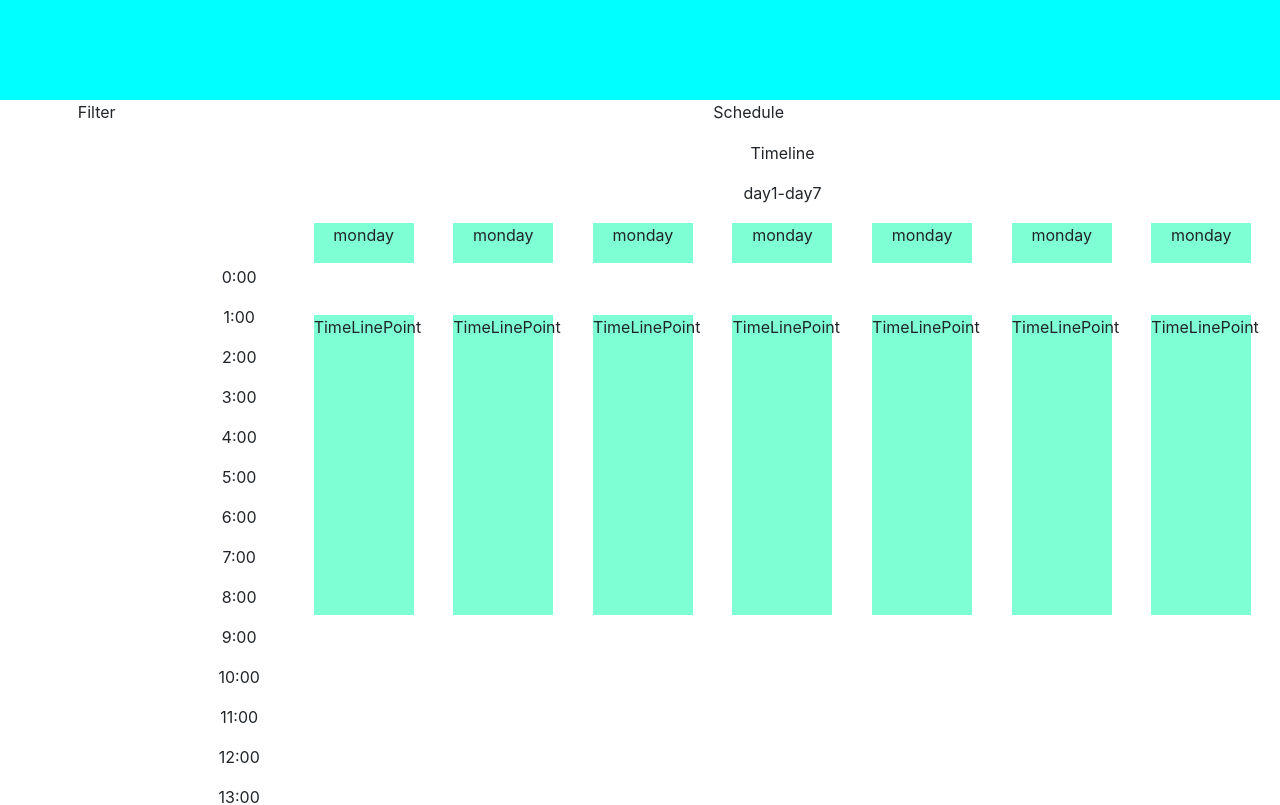
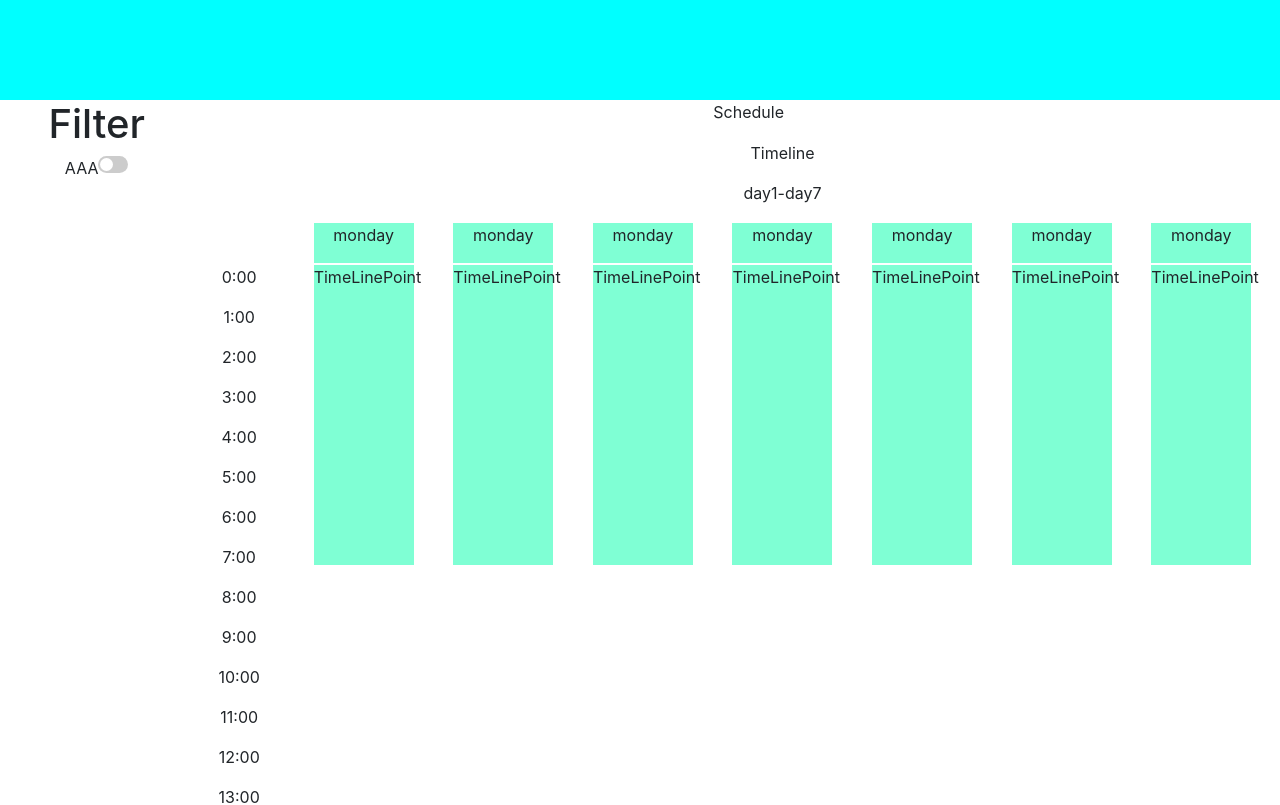
Before and after one commit to GDUNO2k/dating, a React (Create React App) app: page / in a window 1280 px wide. Shown: the top 805 px of the page. Built offline with nearby package versions, Linux system fonts and the light colour scheme.

Commit message:
add home 03

```diff
--- /dev/null
+++ b/src/pages/client/home/Filter.css
@@ -0,0 +1,71 @@
+button:active {
+    background-color: red;
+}
+
+/* The switch - the box around the slider */
+.switch {
+    position: relative;
+    display: inline-block;
+    width: 30px;
+    height: 17px;
+}
+
+/* Hide default HTML checkbox */
+.switch input {
+    opacity: 0;
+    width: 0;
+    height: 0;
+}
+
+/* The slider */
+.slider {
+    position: absolute;
+    cursor: pointer;
+    top: 0;
+    left: 0;
+    right: 0;
+    bottom: 0;
+    background-color: #ccc;
+    -webkit-transition: .4s;
+    transition: .4s;
+}
+
+.slider:before {
+    position: absolute;
+    content: "";
+    height: 13px;
+    width: 13px;
+    left: 2px;
+    bottom: 2px;
+    background-color: white;
+    -webkit-transition: .4s;
+    transition: .4s;
+}
+
+input:checked+.slider {
+    background-color: #2196F3;
+}
+
+input:focus+.slider {
+    box-shadow: 0 0 1px #2196F3;
+}
+
+input:checked+.slider:before {
+    -webkit-transform: translateX(13px);
+    -ms-transform: translateX(13px);
+    transform: translateX(13px);
+}
+
+/* Rounded sliders */
+.slider.round {
+    border-radius: 17px;
+}
+
+.slider.round:before {
+    border-radius: 50%;
+}
+
+.filter_option {
+    display: flex;
+    justify-content: center;
+}
--- /dev/null
+++ b/src/pages/client/home/Filter.jsx
@@ -0,0 +1,21 @@
+import React from "react";
+import "./Filter.css";
+
+function Filter(props) {
+  return (
+    <div>
+      <form>
+        <h1>Filter</h1>
+        <div className="filter_option">
+          <p> AAA </p>
+          <label className="switch">
+            <input type="checkbox" />
+            <span className="slider round" />
+          </label>
+        </div>
+      </form>
+    </div>
+  );
+}
+
+export default Filter;
--- a/src/pages/client/home/Home.jsx
+++ b/src/pages/client/home/Home.jsx
@@ -1,6 +1,7 @@
 import React from "react";
 import Schedule from "./Schedule";
 import "./Home.css";
+import Filter from "./Filter";
 
 function home(props) {
   return (
@@ -8,7 +9,7 @@ function home(props) {
       <div className="present_time"></div>
       <div className="home_function row">
         <div className="filter col-2">
-          <p>Filter</p>
+          <Filter />
         </div>
         <div className="schedule col-10">
           <p>Schedule</p>
--- a/src/pages/client/home/Schedule.jsx
+++ b/src/pages/client/home/Schedule.jsx
@@ -57,8 +57,7 @@ function schedule(props) {
               </div>
             </div>
           </td>
-          <td>
-            <div className="work_per_day">
+          <td className="work_per_day">
             <div className="day">
               <Timeline />
             </div>
@@ -80,7 +79,6 @@ function schedule(props) {
             <div className="day">
               <Timeline />
             </div>
-            </div>
           </td>
         </tr>
       </table>
```
Lines whose indentation alone changed are shown as unchanged.
